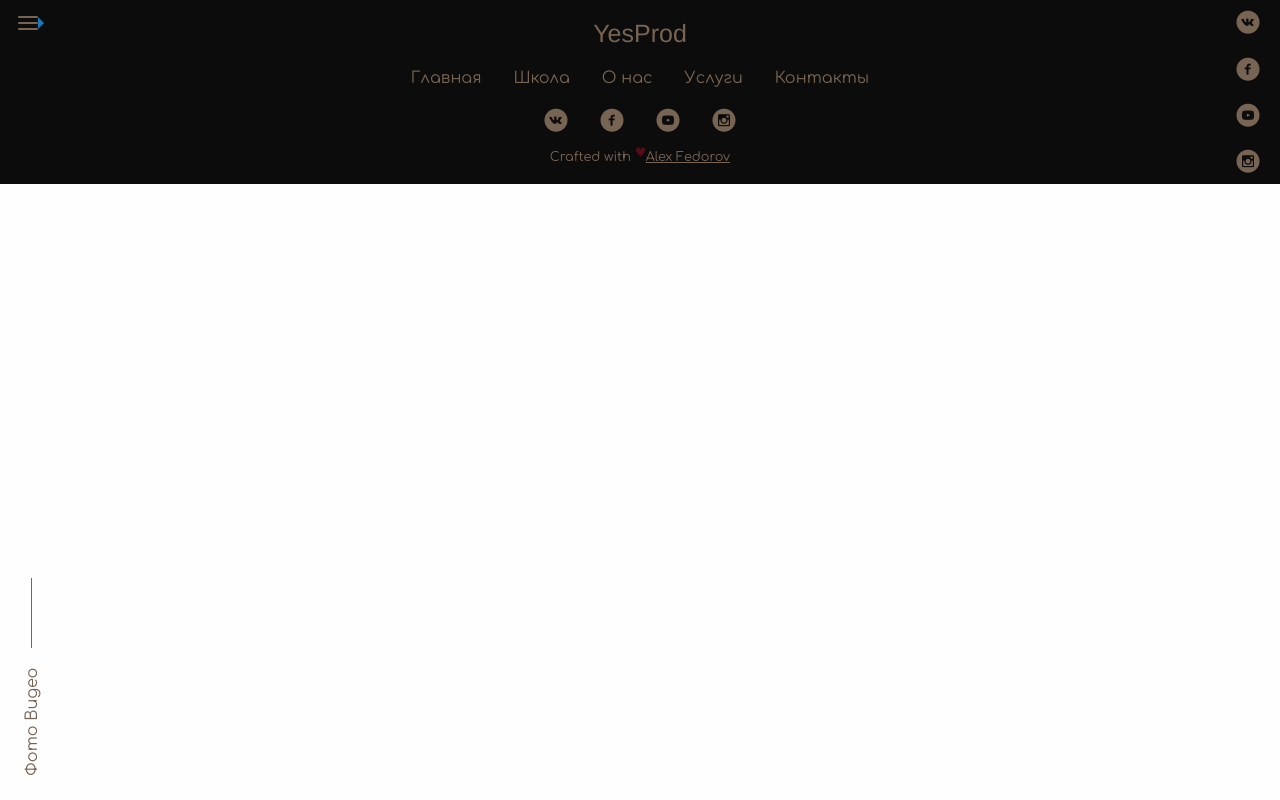
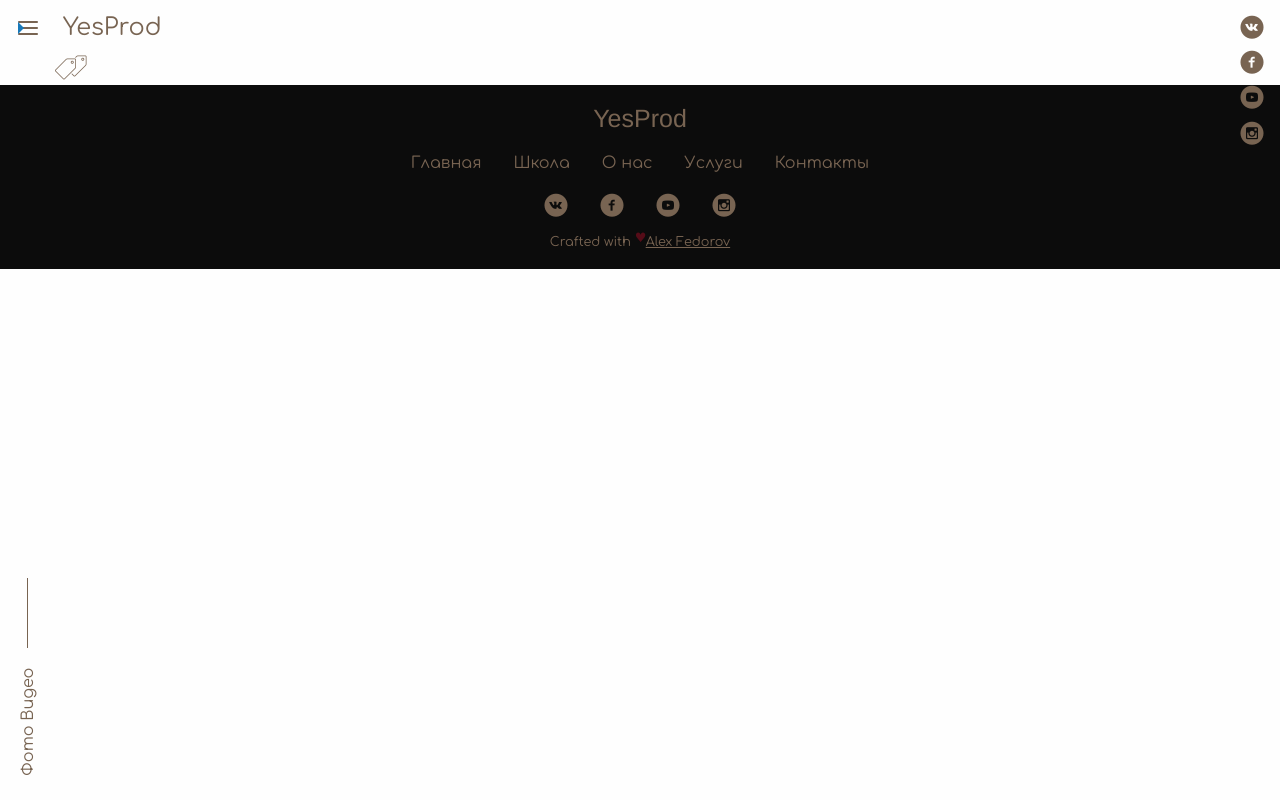
Before and after one commit to epater/YesProd, a website built with webpack: page services.html in a window 1280 px wide. Built offline with nearby package versions, Linux system fonts and the light colour scheme; a web font is replaced by a local one.

Commit message:
Create header panel

```diff
--- /dev/null
+++ b/dev/sass/base/_queries.scss
@@ -0,0 +1,19 @@
+/* Small only */
+@media screen and (max-width: 39.9375em) {
+
+}
+
+/* Medium and up */
+@media screen and (min-width: 40em) {
+	.header-info-title {
+		a {
+			float: left;
+		}
+	}
+	.header-info-tel {
+		a {
+			display: block;
+			float: right;
+		}
+	}
+}
--- a/dev/sass/base/_typography.scss
+++ b/dev/sass/base/_typography.scss
@@ -8,11 +8,10 @@
 /* Icons */
 @font-face {
   font-family: 'yesprod';
-  // Something with loader
   src:
-    url('../../fonts/yesprod.ttf?6pz8c5') format('truetype'),
-    url('../../fonts/yesprod.woff?6pz8c5') format('woff'),
-    url('../../fonts/yesprod.svg?6pz8c5#yesprod') format('svg');
+    url('../../fonts/yesprod.ttf?ohboys') format('truetype'),
+    url('../../fonts/yesprod.woff?ohboys') format('woff'),
+    url('../../fonts/yesprod.svg?ohboys#yesprod') format('svg');
   font-weight: normal;
   font-style: normal;
 }
@@ -32,52 +31,64 @@
   -moz-osx-font-smoothing: grayscale;
 }
 
-.icon-video:before {
+.icon-menu:before {
   content: "\e900";
 }
+.icon-youtube-with-circle:before {
+  content: "\e901";
+}
+.icon-instagram-with-circle:before {
+  content: "\e902";
+}
+.icon-facebook-with-circle:before {
+  content: "\e903";
+}
+.icon-vk-with-circle:before {
+  content: "\e904";
+}
+.icon-chevron-thin-down:before {
+  content: "\e905";
+}
+.icon-library:before {
+  content: "\e906";
+}
+.icon-university:before {
+  content: "\e906";
+}
+.icon-camera:before {
+  content: "\e907";
+}
+.icon-photo:before {
+  content: "\e907";
+}
+.icon-picture:before {
+  content: "\e907";
+}
+.icon-image:before {
+  content: "\e907";
+}
+.icon-video:before {
+  content: "\e908";
+}
 .icon-movie:before {
-  content: "\e900";
+  content: "\e908";
 }
 .icon-film:before {
-  content: "\e900";
-}
-.icon-camera:before {
-  content: "\e901";
-}
-.icon-photo:before {
-  content: "\e901";
-}
-.icon-picture:before {
-  content: "\e901";
-}
-.icon-image:before {
-  content: "\e901";
-}
-.icon-library:before {
-  content: "\e902";
-}
-.icon-university:before {
-  content: "\e902";
-}
-.icon-chevron-thin-down:before {
-  content: "\e903";
-}
-.icon-instagram-with-circle:before {
-  content: "\e904";
-}
-.icon-youtube-with-circle:before {
-  content: "\e905";
-}
-.icon-facebook-with-circle:before {
-  content: "\e906";
-}
-.icon-vk-with-circle:before {
-  content: "\e907";
-}
-.icon-camera2:before {
   content: "\e908";
 }
-.icon-menu:before {
+.icon-pricetags:before {
+  content: "\e909";
+}
+.icon-tags:before {
+  content: "\e909";
+}
+.icon-prices:before {
+  content: "\e909";
+}
+.icon-shop:before {
+  content: "\e909";
+}
+.icon-ecommerce:before {
   content: "\e909";
 }
 
--- a/dev/sass/components/_side-panels.scss
+++ b/dev/sass/components/_side-panels.scss
@@ -1,20 +1,23 @@
 // Fixed side panels
-#side-panel-block {
-  display: block;
-  position: fixed;
-  float: none;
-  width: 100%;
-  height: 100vh;
-  z-index: 100;
-}
 .side-panel {
   display: block;
   position: fixed;
   float: none;
   height: 100vh;
   top: 0px;
+  padding: 1rem;
   text-align: center;
   z-index: 100;
+  .menu > li > a {
+    margin: 0rem;
+    padding: 0rem;
+  }
+  li {
+    margin-top: 0.7rem;
+  }
+  li:first-child {
+    margin-top: 0rem;
+  }
 }
 
 // Left panel
@@ -27,18 +30,14 @@
 .right-side {
   float: right;
   right: 0px;
-  ul, li, a {
-    padding: 0px;
-    margin: 0px;
-  }
 }
 #service-side-title {
   position: fixed;
   float: none;
   left: 0px;
-  bottom: 20px;
+  bottom: 1rem;
   transform: rotate(-90deg);
-  transform-origin: 20px 0;
+  transform-origin: 1rem 0;
 
   &::after {
     position: relative;
@@ -64,3 +63,5 @@
   }
   background: black;
 }
+
+// 0.7rem margin
--- /dev/null
+++ b/dev/sass/grid/_header.scss
@@ -0,0 +1,27 @@
+// Header info panel
+#header {
+	padding: 1rem 3rem;
+}
+.header-info {
+	a {
+		display: block;
+		color: $pastel-brown;
+		text-align: center;
+	}
+}
+.header-info-title {
+	a {
+		margin: 0rem;
+		padding: 0rem;
+		font-size: 1.5rem;
+		line-height: 1.5rem;
+	}
+}
+.header-info-tel {
+	a {
+		display: none;
+		font-size: 1.1rem;
+		line-height: 1.6rem;
+		letter-spacing: 1px;
+	}
+}
--- /dev/null
+++ b/dev/sass/pages/_services.scss
@@ -0,0 +1,5 @@
+#ico-title-mobile {
+	i {
+
+	}
+}
--- a/dev/sass/style.scss
+++ b/dev/sass/style.scss
@@ -6,12 +6,15 @@
 // Base
 @import "./base/_variables.scss";
 @import "./base/_typography.scss";
-// @import "./base/_.scss";
+@import "./base/_queries.scss";
 
 // Grid
 @import "./grid/_containers.scss";
-// @import "./grid/_.scss";
+@import "./grid/_header.scss";
 @import "./grid/_footer.scss";
 
 // Side panels
 @import "./components/_side-panels.scss";
+
+// Pages
+@import "./pages/_services.scss";
--- a/services.html
+++ b/services.html
@@ -13,70 +13,27 @@
 	</head>
 
 	<body>
-		<!--Side panels-->
-		<!--Left-side panel-->
-		<div class="left-side side-panel">
-			<!-- Top menu -->
-			<div>
-				<ul id="top-menu" class="vertical menu" data-drilldown data-auto-height="true" data-animate-height="true">
-					<li>
-						<a href="#">
-							<i class="icon-menu"></i>
-						</a>
-						<ul class="menu">
-							<li>
-								<a href="">link</a>
-							</li>
-							<li>
-								<a href="">link</a>
-							</li>
-							<li>
-								<a href="">link</a>
-							</li>
-						</ul>
-					</li>
-				</ul>
+		<!--Header-->
+		<header id="header">
+			<div class="row expanded">
+				<div class="small-12 medium-6 columns header-info header-info-title">
+					<a href="#">YesProd</a>
+				</div>
+				<div class="small-12 medium-6 columns header-info header-info-tel">
+					<a href="tel:+380930621246">093 062 12 46</a>
+				</div>
 			</div>
-
-			<!-- Service side title -->
-      <div id="service-side-title">
-        <span>Фото</span>
-        <span>Видео</span>
-      </div>
-		</div>
-
-		<!--Right-side panel-->
-		<div class="right-side side-panel">
-			<!-- Social links -->
-			<ul class="vertical menu">
-				<li>
-					<a href="">
-						<i class="icon-vk-with-circle"></i>
-					</a>
-				</li>
-				<li>
-					<a href="">
-						<i class="icon-facebook-with-circle"></i>
-					</a>
-				</li>
-				<li>
-					<a href="">
-						<i class="icon-youtube-with-circle"></i>
-					</a>
-				</li>
-				<li>
-					<a href="">
-						<i class="icon-instagram-with-circle"></i>
-					</a>
-				</li>
-			</ul>
-		</div>
-
-    <!--Header-->
-		<header></header>
+		</header>
 
     <!--Main content of the page-->
-		<main></main>
+		<main>
+			<!-- Ico only in mobile -->
+			<div class="row">
+				<div id="ico-title-mobile" class="small-12 column">
+					<i class="icon-shop"></i>
+				</div>
+			</div>
+		</main>
 
 		<!--Footer-->
 		<footer id="footer">
@@ -138,6 +95,55 @@
 			</div>
 		</footer>
 
+		<!--Side panels-->
+		<!--Left-side panel-->
+		<div class="left-side side-panel">
+			<!-- Top menu -->
+			<div>
+				<ul id="top-menu" class="vertical menu" data-drilldown data-auto-height="true" data-animate-height="true">
+					<li>
+						<a class="icon-menu" href="#"></a>
+						<ul class="menu">
+							<li>
+								<a href="">link</a>
+							</li>
+							<li>
+								<a href="">link</a>
+							</li>
+							<li>
+								<a href="">link</a>
+							</li>
+						</ul>
+					</li>
+				</ul>
+			</div>
+
+			<!-- Service side title -->
+      <div id="service-side-title">
+        <span>Фото</span>
+        <span>Видео</span>
+      </div>
+		</div>
+
+		<!--Right-side panel-->
+		<div class="right-side side-panel">
+			<!-- Social links -->
+			<ul class="vertical menu">
+				<li>
+					<a class="icon-vk-with-circle" href=""></a>
+				</li>
+				<li>
+					<a class="icon-facebook-with-circle" href=""></a>
+				</li>
+				<li>
+					<a class="icon-youtube-with-circle" href=""></a>
+				</li>
+				<li>
+					<a class="icon-instagram-with-circle" href=""></a>
+				</li>
+			</ul>
+		</div>
+
 		<!-- JavaScripts -->
     <script src="js/libraries/jquery.min.js"></script>
     <script src="js/libraries/angular.min.js"></script>
--- a/webpack.config.js
+++ b/webpack.config.js
@@ -26,7 +26,7 @@
         })
       },
       {
-        test: /\.(svg|ttf|woff)$/,
+        test: /\.(ttf|woff|svg)$/,
         loader: "file-loader",
         options: {
           name: "fonts/[name].[ext]"
```
Also changed, not shown: fonts/yesprod.ttf, fonts/yesprod.woff, style.css, 1 other file.
